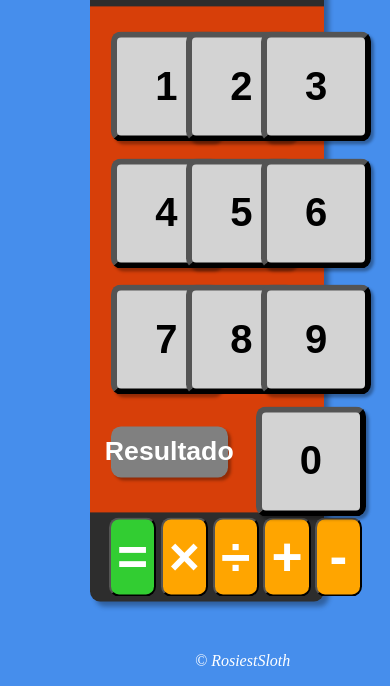
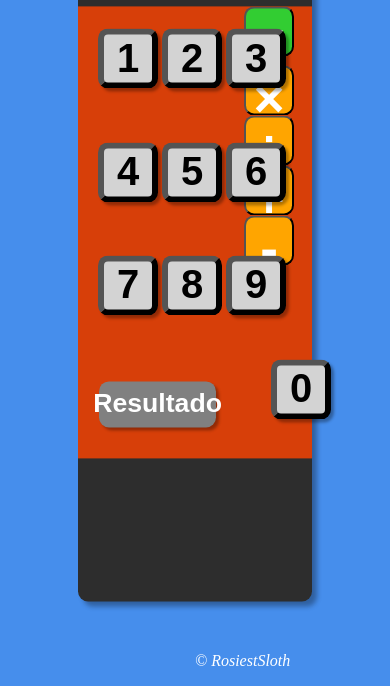
Before and after one commit to RosiestSloth/Estudos-JavaScript, a plain HTML site: page Testes aleatórios/calculadora/index.html in a window 390 px wide. Shown: the part 158-844 px from the top of the page. Drawn offline with Linux system fonts and the light colour scheme.

Commit message:
Atualização da resposividade
Aqui eu demonstro o andamento da responsividade de minha calculadora.

```diff
--- a/Testes aleatórios/calculadora/style.css
+++ b/Testes aleatórios/calculadora/style.css
@@ -16,9 +16,9 @@ footer {
 #ac {
     font: bold 15pt Arial;
     position: absolute;
-    top: 0.6%;
-    right: 10%;
-    width: 15%;
+    top: 1vw;
+    right: 1vw;
+    width: 10vw;
     height: 9%;
     color: white;
     background: #171717;
@@ -32,19 +32,23 @@ footer {
     position: absolute;
     text-align: center;
     top: 50%;
-    left: 53%;
+    left: 50%;
     transform: translate(-50%, -50%);
     background: #2D2D2D;
     color: white;
     width: 60%;
     height: 80%;
     border-radius: 10px;
-    border-color: black;
-    max-width: 520px;
+    border-color: rgb(0, 0, 0);
+    max-width: 400px;
+    min-width: 100px;
     box-shadow: 5px 5px 5px rgba(0, 0, 0, 0.324);
 }
 
 .b1-3 {
+    width: 40vw;
+    max-width: 300px;
+    min-width: 200px;
     position: relative;
     top: 5%;
     left: 10px;
@@ -52,8 +56,8 @@ footer {
 
 #b1 {
     position: absolute;
-    width: 110px;
-    height: 110px;
+    width: 60px;
+    height: 60px;
     font: bold 30pt Arial;
     left: 5%;
     border-radius: 10px;
@@ -64,8 +68,8 @@ footer {
 
 #b2 {
     position: absolute;
-    width: 110px;
-    height: 110px;
+    width: 60px;
+    height: 60px;
     font: bold 30pt Arial;
     left: 37%;
     border-radius: 10px;
@@ -76,8 +80,8 @@ footer {
 
 #b3 {
     position: absolute;
-    width: 110px;
-    height: 110px;
+    width: 60px;
+    height: 60px;
     font: bold 30pt Arial;
     left: 69%;
     border-radius: 10px;
@@ -88,14 +92,17 @@ footer {
 
 .b4-6 {
     position: relative;
+    width: 40vw;
+    max-width: 300px;
+    min-width: 200px;
     top: 30%;
     left: 10px;
 }
 
 #b4 {
     position: absolute;
-    width: 110px;
-    height: 110px;
+    width: 60px;
+    height: 60px;
     font: bold 30pt Arial;
     left: 5%;
     border-radius: 10px;
@@ -106,8 +113,8 @@ footer {
 
 #b5 {
     position: absolute;
-    width: 110px;
-    height: 110px;
+    width: 60px;
+    height: 60px;
     font: bold 30pt Arial;
     left: 37%;
     border-radius: 10px;
@@ -118,8 +125,8 @@ footer {
 
 #b6 {
     position: absolute;
-    width: 110px;
-    height: 110px;
+    width: 60px;
+    height: 60px;
     font: bold 30pt Arial;
     left: 69%;
     border-radius: 10px;
@@ -130,14 +137,18 @@ footer {
 
 .b7-9 {
     position: relative;
+    justify-content: center;
+    width: 40vw;
+    max-width: 300px;
+    min-width: 200px;
     top: 55%;
     left: 10px;
 }
 
 #b7 {
     position: absolute;
-    width: 110px;
-    height: 110px;
+    width: 60px;
+    height: 60px;
     font: bold 30pt Arial;
     left: 5%;
     border-radius: 10px;
@@ -148,8 +159,8 @@ footer {
 
 #b8 {
     position: absolute;
-    width: 110px;
-    height: 110px;
+    width: 60px;
+    height: 60px;
     font: bold 30pt Arial;
     left: 37%;
     border-radius: 10px;
@@ -159,8 +170,8 @@ footer {
 
 #b9 {
     position: absolute;
-    width: 110px;
-    height: 110px;
+    width: 60px;
+    height: 60px;
     font: bold 30pt Arial;
     left: 69%;
     border-radius: 10px;
@@ -171,16 +182,16 @@ footer {
 
 .b0 {
     position: relative;
-    top: 79%;
-    left: 2%;
+    top: 78%;
 }
 
 #b0 {
     position: absolute;
-    width: 110px;
-    height: 110px;
+    width: 60px;
+    height: 60px;
     font: bold 30pt Arial;
-    left: 69%;
+    margin-left: 76px;
+    margin-right: 30px;
     border-radius: 10px;
     border-width: 6px;
     background: #D3D3D3;
@@ -203,26 +214,22 @@ footer {
 }
 
 .sinais {
-    display: flex;
     font: bold 20pt Arial;
-    position: inherit;
-    top: 87.5%;
-    left:8.2%;
-    width: 100%;
-    max-width: 100%;
+    position: absolute;
+    left: 71%;
+    height: 10vw;
 }
 
 #igual {
+    position: relative;
     font: bold 40pt Arial;
     color: white;
-    display: flex;
-    justify-content: center;
-    align-items: center;
     background: #32CD32;
-    width: 79px;
-    height: 79px;
+    width: 50px;
+    height: 50px;
+    border: 2px outset black;
     border-radius: 10px;
-    border-color: #000000;
+    padding-bottom: 10px;
 }
 
 #vezes {
@@ -233,11 +240,10 @@ footer {
     justify-content: center;
     align-items: center;
     background: #FFA500;
-    width: 79px;
-    height: 79px;
+    width: 50px;
+    height: 50px;
     border-radius: 10px;
     border-color: #000000;
-    left: 2%;
 }
 
 #divisão {
@@ -248,11 +254,10 @@ footer {
     justify-content: center;
     align-items: center;
     background: #FFA500;
-    width: 79px;
-    height: 79px;
+    width: 50px;
+    height: 50px;
     border-radius: 10px;
     border-color: #000000;
-    left: 4%;
 }
 
 #soma {
@@ -263,11 +268,10 @@ footer {
     justify-content: center;
     align-items: center;
     background: #FFA500;
-    width: 79px;
-    height: 79px;
+    width: 50px;
+    height: 50px;
     border-radius: 10px;
     border-color: #000000;
-    left: 6%;
 }
 
 #sub {
@@ -278,16 +282,13 @@ footer {
     justify-content: center;
     align-items: center;
     background: #FFA500;
-    width: 79px;
-    height: 79px;
+    width: 50px;
+    height: 50px;
     border-radius: 10px;
     border-color: #000000;
-    left: 8%;
 }
 
 .calculadora {
-    position: relative;
     background: rgba(255, 68, 0, 0.808);
-    width:100%;
-    height: 75%;
+    height: 67%;
 }
```
